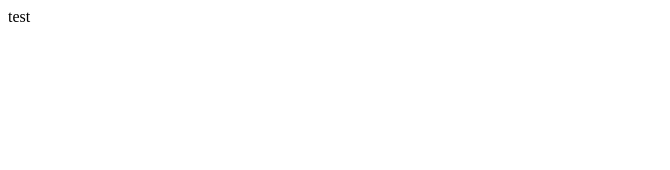
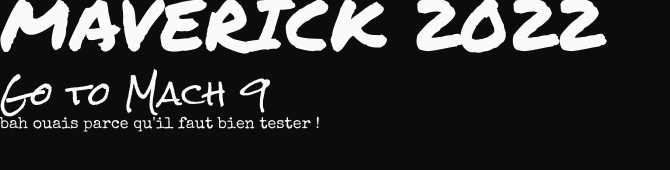
Before and after one commit to Kvn0074/What_Shit_Watch_It, an Eleventy site: page src/index.njk in a window 1280 px wide. Shown: the whole page, without its empty margins (0-670 px from the left). Built offline with nearby package versions, Linux system fonts and the light colour scheme; Eleventy itself is replaced by a stand-in of ours; files that its build step writes are made by us from their sources.

Commit message:
Add Roots Variables

```diff
--- a/src/assets/style/default.css
+++ b/src/assets/style/default.css
@@ -0,0 +1,111 @@
+/*================================================================================
+=============| V A R I A B L E S |================================================
+================================================================================*/
+
+:root {
+
+    /*__ Fonts __*/
+    --title-font     : 'Permanent Marker', cursive;
+    --sub-title-font : 'Rock Salt', cursive;
+    --text-font      : 'Special Elite', cursive;
+
+    /*__ Font sizes __*/
+    --title-big-size       : 4.5em;
+    --title-small-size     : 2.5em;
+    --sub-title-big-size   : 2.0em;
+    --sub-title-small-size : 1.2em;
+    --text-big-size        : 1.2em;
+    --text-regular-size    : 1.0em;
+    --text-small-size      : 0.8em;
+
+    /*__ Font Size Margin Corrector __*/
+
+            /* TITLE */
+        --title-big-top : -30px;
+        --title-big-btm : -20px;
+        --title-small-top : -20px;
+        --title-small-btm : -10px;
+
+            /* SUB-TITLE */
+        --sub-title-big-top : -20px;
+        --sub-title-big-btm : -15px;
+        --sub-title-small-top : -10px;
+        --sub-title-small-btm : -10px;
+
+    /*__ Colors __*/
+
+            /* BASIK */
+        --blk : #0c0c0c;
+        --wte : #fafafa;
+            /* PINK */
+        --red-pnk  : #ff2675;
+        --pnk      : #f222ff;
+        --pnk-dark : #d30cb8;
+        --pnk-lgt  : #ef9af2;
+            /* PURPPLE */
+        --prpl      : #8c1eff;
+        --prpl-deep : #570296;
+        --prpl-dark : #5c2c6d;
+        --prpl-grey : #3c345c;
+            /* BLUE */
+        --blu     : #3300d8;
+        --blu-ngt : #240c76;
+            /* TURQUOISE */
+        --tkz     : #6df1d8;
+        --tkz-drk : #5da4a6;
+            /* HOT COLORS */
+        --ylw : #ffd319;
+        --org : #ff901f;
+
+}
+
+/*================================================================================
+=============| G L O B A L |======================================================
+================================================================================*/
+
+* {
+    margin: 0;
+    padding: 0;
+    box-sizing: border-box;
+    font-size: var(--text-regular-size);
+    font-weight: 400;
+}
+
+body {
+    background-color: var(--blk);
+    color: var(--wte);
+    font-family: var(--text-font);
+    min-width: 320px;
+}
+
+h1 {
+    font-family: var(--title-font);
+    font-size: var(--title-big-size);
+    margin-top: var(--title-big-top);
+    margin-bottom: var(--title-big-btm);
+
+}
+
+h2, h3, h4 {
+    font-family: var(--sub-title-font);
+    font-size: var(--sub-title-big-size);
+    margin-top: var(--sub-title-big-top);
+    margin-bottom: var(--sub-title-big-btm);
+}
+
+.lil-title {
+    font-size: var(--title-small-size);
+}
+.lil-sub-title {
+    font-size: var(--sub-title-small-size);
+}
+
+p {
+    font-size: var(--text-regular-size);
+}
+
+a {
+    text-decoration: none;
+    text-transform: none;
+    color: var(--fontColor);
+}
--- a/src/index.njk
+++ b/src/index.njk
@@ -3,4 +3,6 @@ layout: layout.njk
 pageTitle: Home
 ---
 
-test
+<h1>MAVERICK 2022</h1>
+<h2>Go to Mach 9</h2>
+<p>bah ouais parce qu'il faut bien tester !</p>
```
Also changed, not shown: 2 other files.
